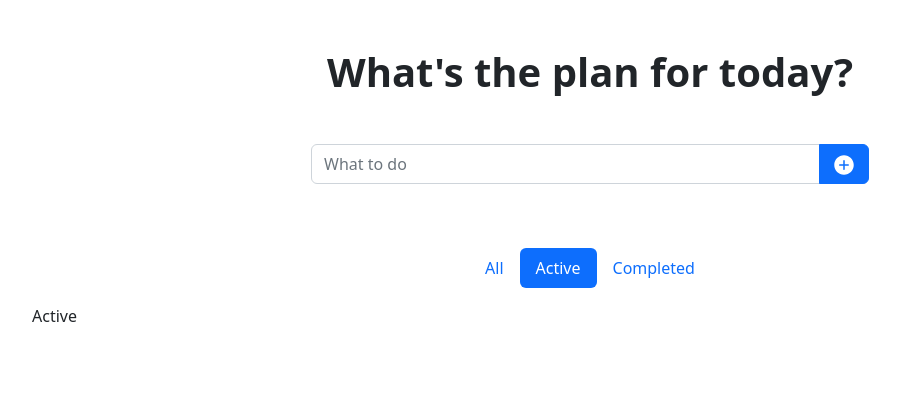
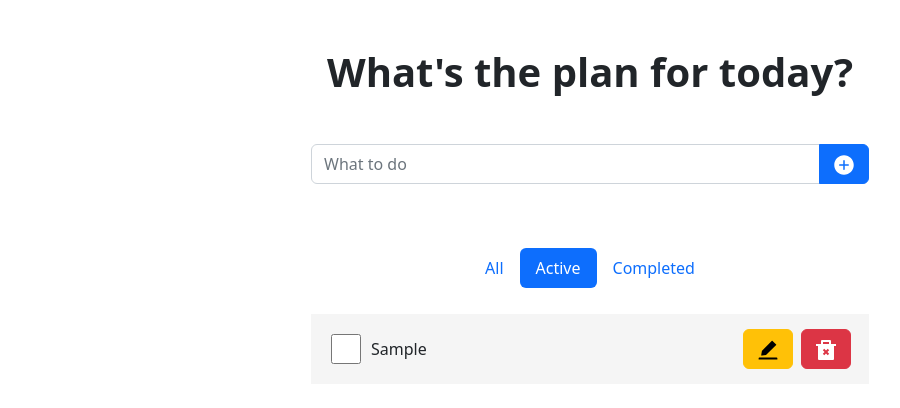
Before and after one commit to ibnucholdun/TPA-5-Todo-List-With-React-Redux, a React (Create React App) app: page /active in a window 1280 px wide. Both pictures are taken after typing "Sample" into the empty fields and a click on the button 894 px from the left and 163 px from the top of the page. Shown: the top 408 px of the page, without its empty margins (50-950 px from the left). Built offline with nearby package versions, Linux system fonts and the light colour scheme.

Commit message:
create page active with completed === false

```diff
--- a/src/Pages/Active/Active.jsx
+++ b/src/Pages/Active/Active.jsx
@@ -1,8 +1,92 @@
-import React from 'react'
+import React, { useState } from 'react'
+import { useDispatch, useSelector } from 'react-redux';
+import { deleteTodo, updatedTodo } from '../../Redux/Actions/todoActions';
+import { RiDeleteBin2Fill } from 'react-icons/ri';
+import {AiFillEdit} from 'react-icons/ai';
+import { FaSave } from 'react-icons/fa';
 
 const Active = () => {
+  const [checked, setChecked] = useState(false);
+  const {data} = useSelector((state) => state.todo);
+  const [edit, setEdit] = useState(false);
+  const dispatch = useDispatch();
+  const active = data.filter((item) => item.completed === false);
+
+  const handleChecked = (id) => {
+    setChecked(!checked);
+
+    const newData = data.map((item) => {
+        if (item.id === id) {
+            item.completed = !item.completed;
+        }
+        return item;
+    });
+    return{
+        data: newData
+    }
+  }
+
+  const handleChanges = (id, event) => {
+    const newData = data.map((item) => {
+      if (item.id === id) {
+        item.item = event.target.value;
+      }
+      return item;
+    });
+    return{
+      data: newData
+    }
+  }
+
+  const handleEdit = (id) => {
+    setEdit(!edit);
+    const newData = data.map((item) => {
+      if (item.id === id) {
+        item.edit = !item.edit;
+      }
+      return item;
+    });
+    return{
+      data: newData
+    }
+  }
+
   return (
-    <div>Active</div>
+      <>
+        <ul>
+          {
+            active.map((item) => (
+              <li key={item.id} className="container-list">
+                <div className="container-checkbox">
+                  {
+                    item.edit ? (
+                      <>
+                        <input type="checkbox" className='checkbox' checked onChange={() => handleChecked(item.id)}/>
+                        <input type="text" value={item.item} onChange={(event) => dispatch(updatedTodo(handleChanges(item.id, event)))} className='input-group w-75'/>
+                      </>
+                    ) : (
+                      <>
+                        <input type="checkbox" className='checkbox' checked={item.completed} onChange={() => dispatch(updatedTodo(handleChecked(item.id)))} />
+                        <span className={item.completed ? "text-completed" : ""}>{item.item}</span>
+                      </>
+                    )
+                  }
+                </div>
+                <div className="container-button">
+                  {
+                    item.edit ? (
+                      <button className="btn btn-success" onClick={() => dispatch(updatedTodo(handleEdit(item.id)))}><FaSave/></button>
+                    ) : (
+                      <button className="btn btn-warning" onClick={() => dispatch(updatedTodo(handleEdit(item.id)))}><AiFillEdit style={{fontSize: '1.5rem'}}/></button>
+                    )
+                  }
+                  <button className="btn btn-danger mx-2" onClick={() => dispatch(deleteTodo(item.id))}><RiDeleteBin2Fill style={{fontSize: '1.5rem'}}/></button>
+                </div>
+              </li>
+            ))
+          }
+        </ul>
+      </>
   )
 }
 
```
